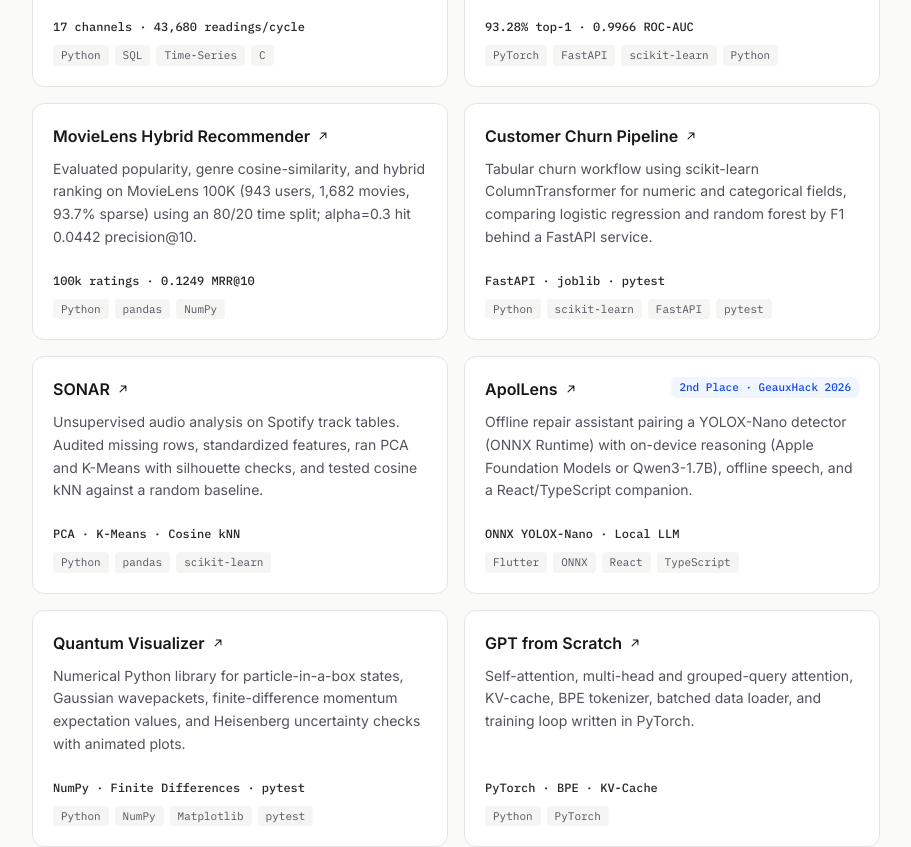
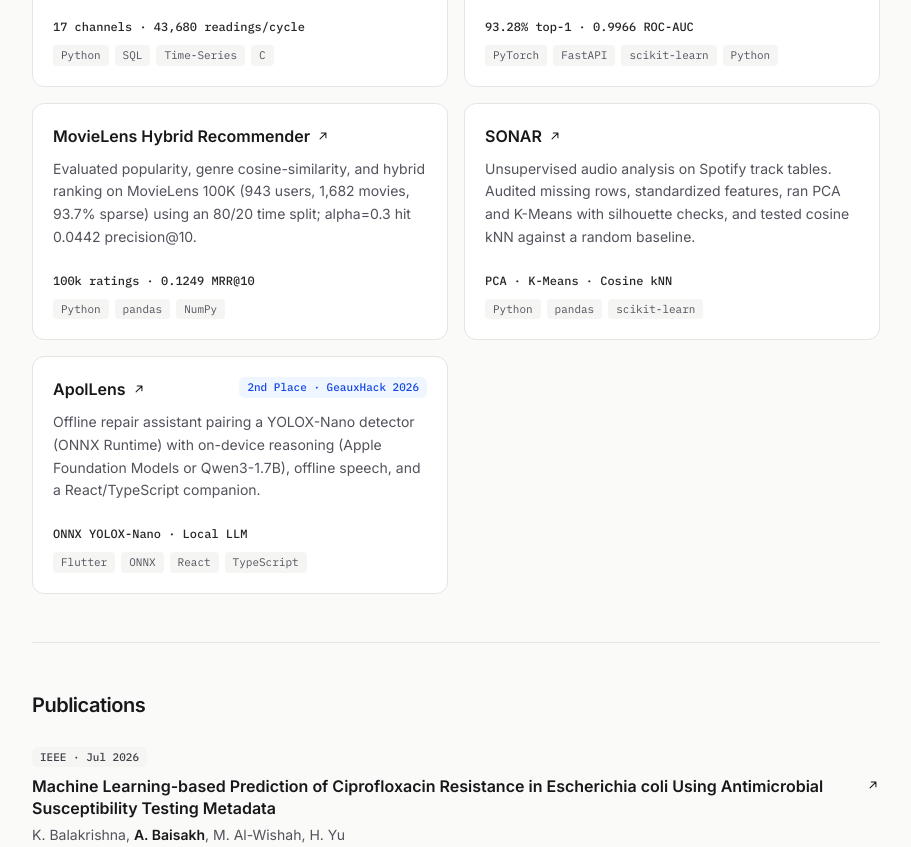
Before and after one commit to AdityaB2007/adityab2007.github.io, a React (Vite) app: page / in a window 1280 px wide. Shown: the part 1640-2487 px from the top of the page, without its empty margins (184-1095 px from the left). Built offline with nearby package versions, Linux system fonts and the light colour scheme.

Commit message:
refactor: trim project list

```diff
--- a/src/data/projects.js
+++ b/src/data/projects.js
@@ -30,15 +30,6 @@ export const PROJECTS = [
     tags: ['Python', 'pandas', 'NumPy'],
   },
   {
-    title: 'Customer Churn Pipeline',
-    categories: ['Data & Pipelines', 'ML & Vision'],
-    repo: 'https://github.com/AdityaB2007/customer-churn-ml',
-    summary:
-      'Tabular churn workflow using scikit-learn ColumnTransformer for numeric and categorical fields, comparing logistic regression and random forest by F1 behind a FastAPI service.',
-    metric: 'FastAPI · joblib · pytest',
-    tags: ['Python', 'scikit-learn', 'FastAPI', 'pytest'],
-  },
-  {
     title: 'SONAR',
     categories: ['Data & Pipelines', 'ML & Vision'],
     repo: 'https://github.com/AdityaB2007/SONAR',
@@ -57,22 +48,4 @@ export const PROJECTS = [
     metric: 'ONNX YOLOX-Nano · Local LLM',
     tags: ['Flutter', 'ONNX', 'React', 'TypeScript'],
   },
-  {
-    title: 'Quantum Visualizer',
-    categories: ['Systems & Web'],
-    repo: 'https://github.com/AdityaB2007/quantum-visualizer',
-    summary:
-      'Numerical Python library for particle-in-a-box states, Gaussian wavepackets, finite-difference momentum expectation values, and Heisenberg uncertainty checks with animated plots.',
-    metric: 'NumPy · Finite Differences · pytest',
-    tags: ['Python', 'NumPy', 'Matplotlib', 'pytest'],
-  },
-  {
-    title: 'GPT from Scratch',
-    categories: ['ML & Vision'],
-    repo: 'https://github.com/AdityaB2007/neetcode-gpt',
-    summary:
-      'Self-attention, multi-head and grouped-query attention, KV-cache, BPE tokenizer, batched data loader, and training loop written in PyTorch.',
-    metric: 'PyTorch · BPE · KV-Cache',
-    tags: ['Python', 'PyTorch'],
-  },
 ];
```
